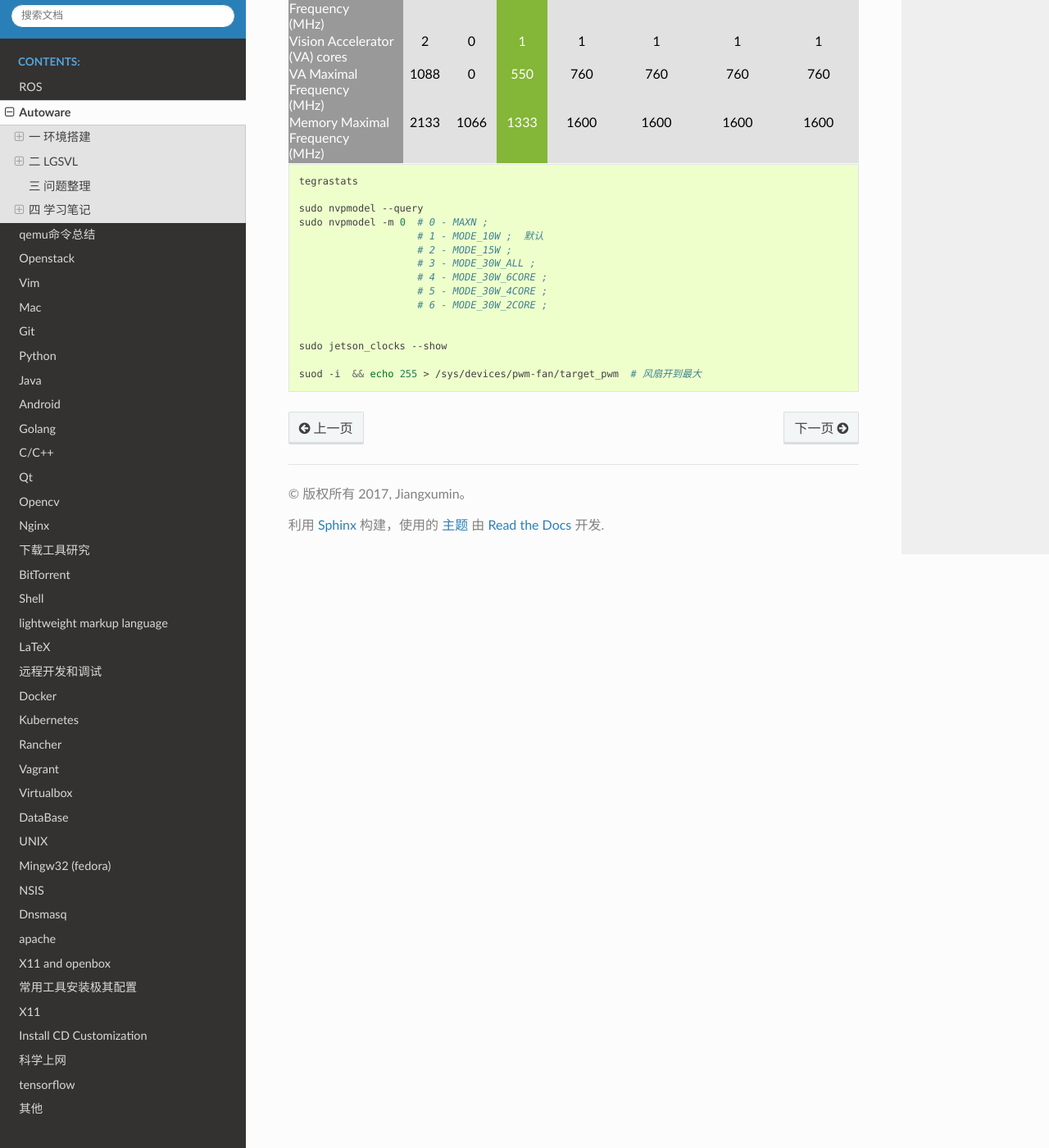
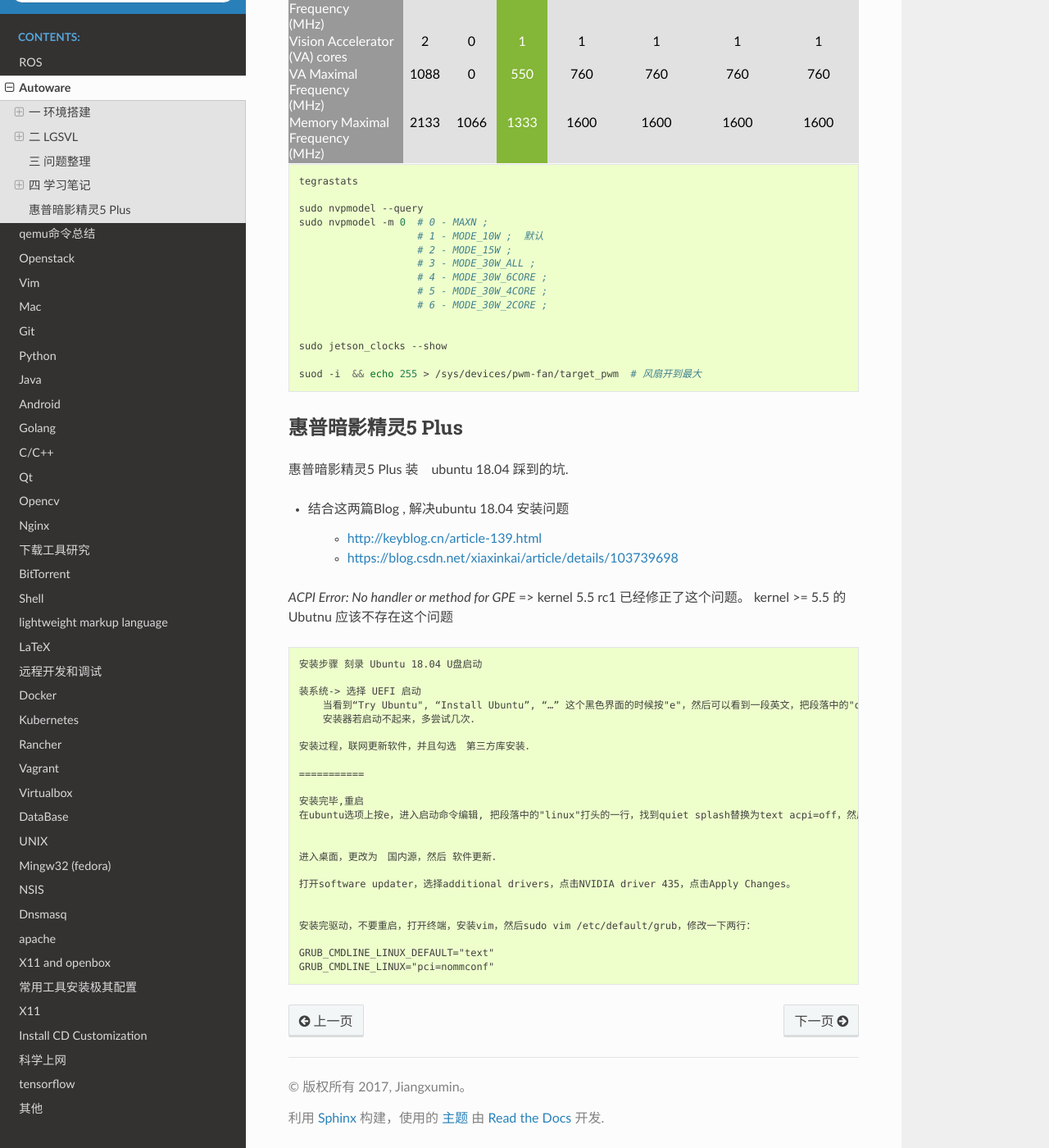
Before and after one commit to my-rds-store/my_space, a Sphinx documentation site: the page built from source/autoware/index.rst, in a window 1280 px wide and 1400 px high, scrolled down 16665 px. Shown: the whole window at 82% size. Built offline with Sphinx 7.4.7 and the Read the Docs theme 2.0.0, drawn with Linux system fonts in a browser that asks for light colours.

Commit message:
update ...

```diff
--- a/source/autoware/index.rst
+++ b/source/autoware/index.rst
@@ -774,3 +774,42 @@ Step 3
     sudo jetson_clocks --show
 
     suod -i  && echo 255 > /sys/devices/pwm-fan/target_pwm  # 风扇开到最大
+
+惠普暗影精灵5 Plus
+-------------------
+
+惠普暗影精灵5 Plus 装　ubuntu 18.04 踩到的坑.
+
+* 结合这两篇Blog , 解决ubuntu 18.04 安装问题
+
+    * http://keyblog.cn/article-139.html
+    * https://blog.csdn.net/xiaxinkai/article/details/103739698
+
+`ACPI Error: No handler or method for GPE` => kernel 5.5 rc1 已经修正了这个问题。
+kernel  >= 5.5 的 Ubutnu  应该不存在这个问题
+
+::
+
+    安装步骤 刻录 Ubuntu 18.04 U盘启动
+
+    装系统-> 选择 UEFI 启动
+        当看到“Try Ubuntu", “Install Ubuntu”, “…” 这个黑色界面的时候按"e"，然后可以看到一段英文，把段落中的"quiet splash"修改成"nomodeset"，修改完按F10重启。（重要：不这样操作可能会卡住，无法启动安装器）
+        安装器若启动不起来，多尝试几次．
+
+    安装过程，联网更新软件，并且勾选　第三方库安装．
+
+    ===========
+
+    安装完毕,重启
+    在ubuntu选项上按e，进入启动命令编辑, 把段落中的"linux"打头的一行，找到quiet splash替换为text acpi=off，然后按F10启动。
+
+
+    进入桌面，更改为　国内源，然后 软件更新．
+
+    打开software updater，选择additional drivers，点击NVIDIA driver 435，点击Apply Changes。
+
+
+    安装完驱动，不要重启，打开终端，安装vim，然后sudo vim /etc/default/grub，修改一下两行：
+
+    GRUB_CMDLINE_LINUX_DEFAULT="text"
+    GRUB_CMDLINE_LINUX="pci=nommconf"
```
